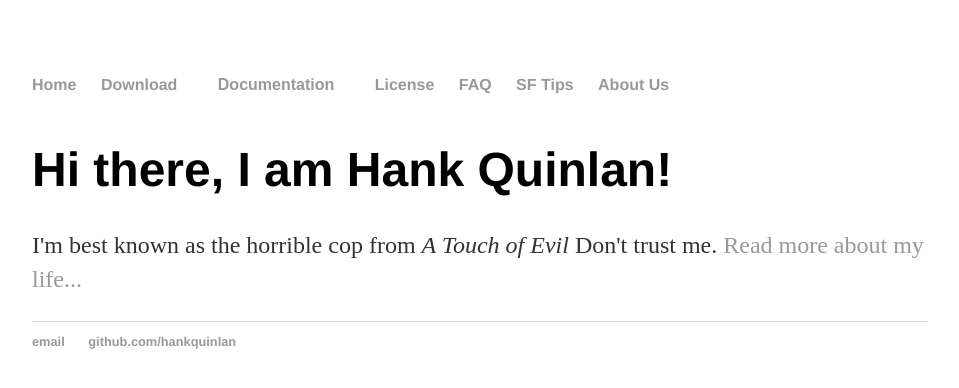
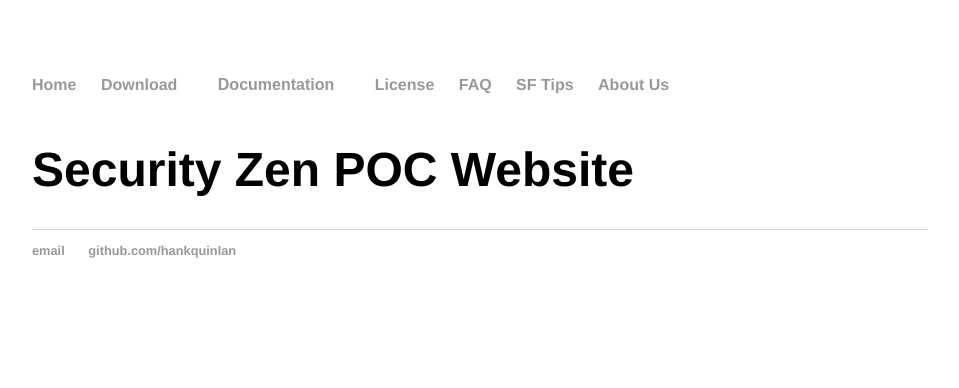
Before and after one commit to mikepaisner/Security-Zen.github.io, a Jekyll site: the page built from index.html, in a window 1280 px wide. Shown: the top 388 px of the page, without its empty margins (160-1119 px from the left). Built offline with Jekyll 4.4.1, drawn with Linux system fonts in a browser that asks for light colours.

Commit message:
Update index.html

```diff
--- a/index.html
+++ b/index.html
@@ -1,8 +1,8 @@
 ---
 layout: default
-title: Hank Quinlan, Horrible Cop
+title: Security Zen
 ---
 <div class="blurb">
-	<h1>Hi there, I am Hank Quinlan!</h1>
-	<p>I'm best known as the horrible cop from <em>A Touch of Evil</em> Don't trust me. <a href="/about">Read more about my life...</a></p>
+	<h1>Security Zen POC Website</h1>
+	<p></p>
 </div><!-- /.blurb -->
```
